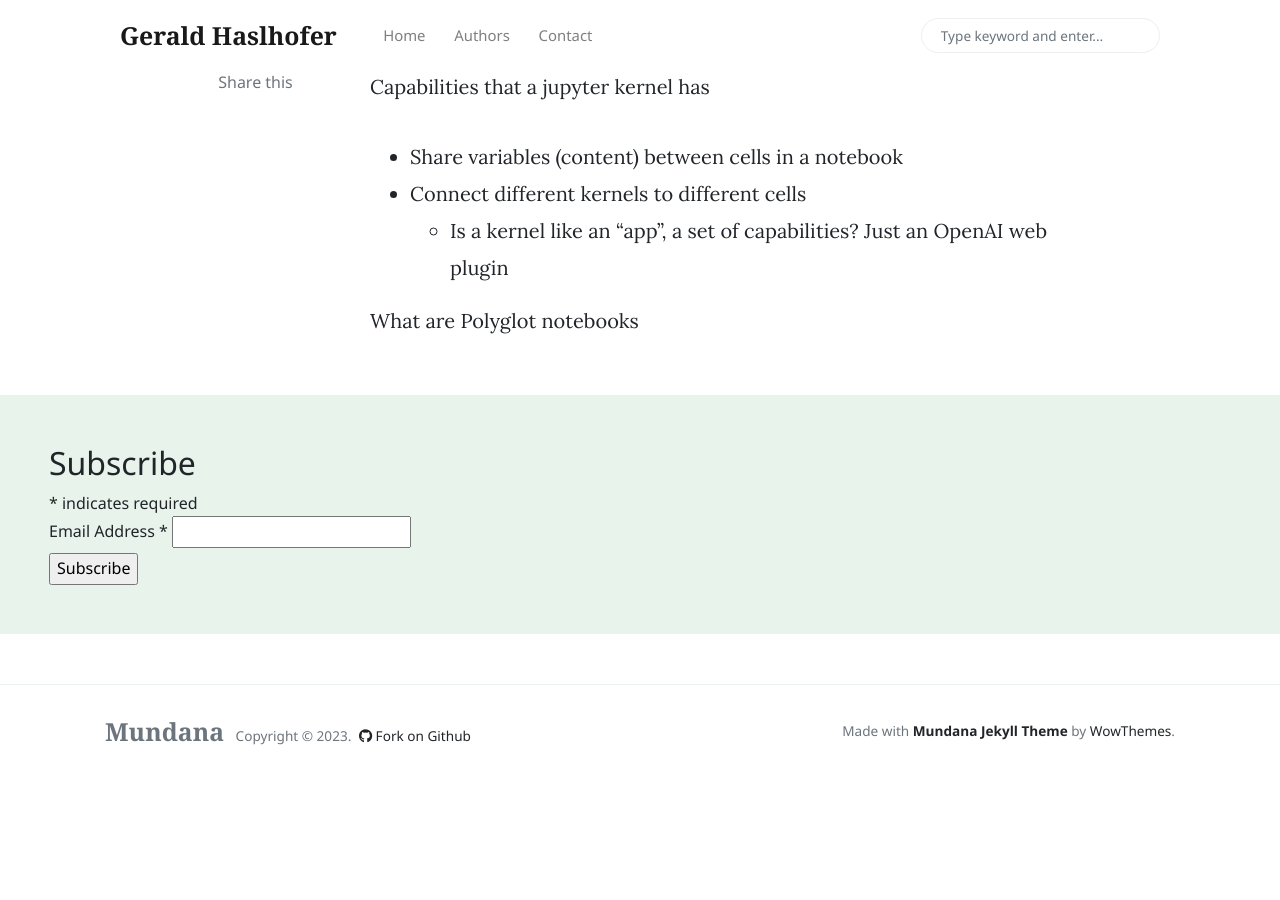
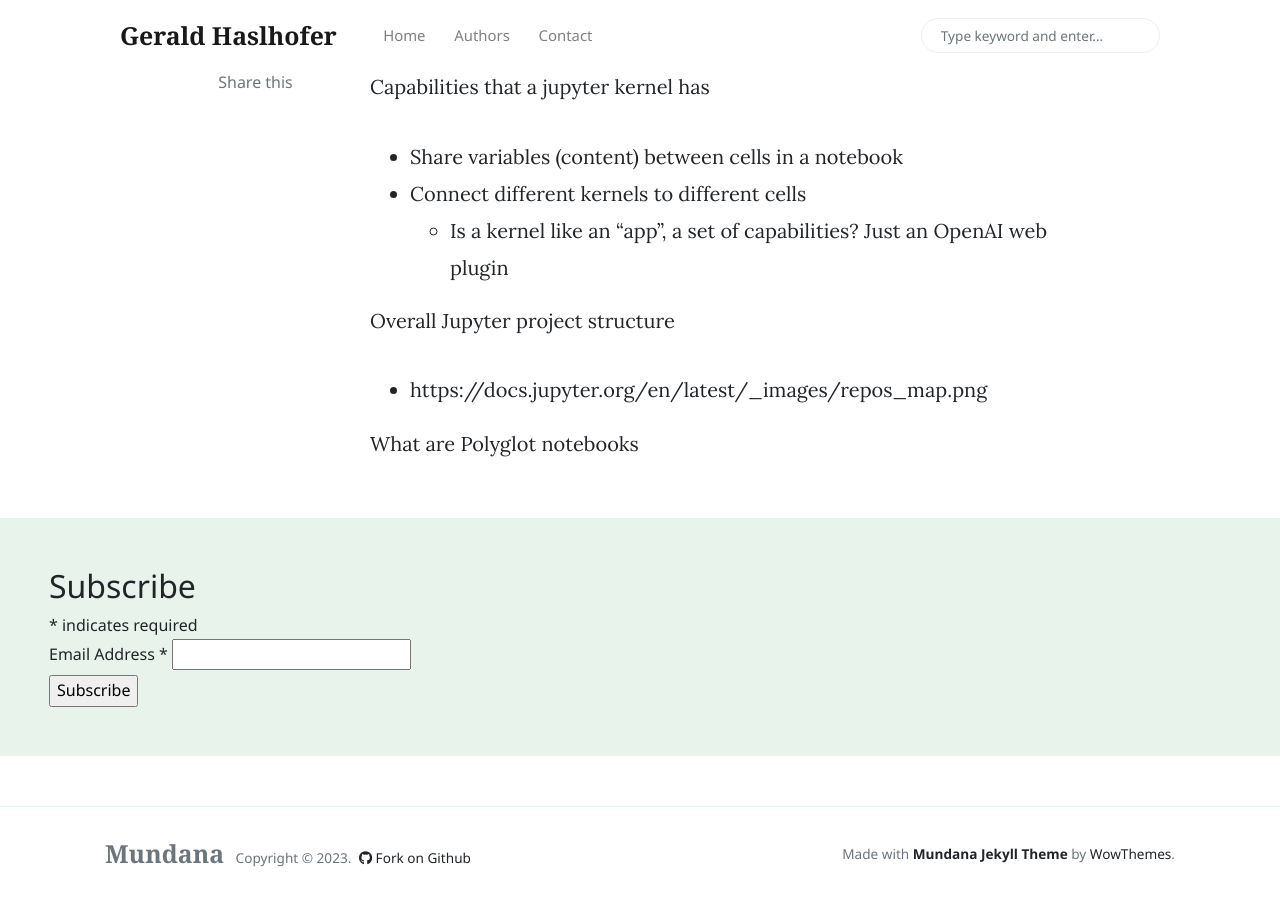
Before and after one commit to haslhofer/haslhofer.github.io, a Jekyll site: the page built from _posts/2023-06-23-jupyter.md, in a window 1280 px wide and 900 px high, scrolled down 979 px. Built offline with Jekyll 4.4.1, drawn with Linux system fonts in a browser that asks for light colours; nearby versions of some CDN libraries; comment, search, counter and statistics services are not loaded; before the commit the page ends 1757 px from its top, so only the background shows below that.

Commit message:
Update 2023-06-23-jupyter.md

```diff
--- a/_posts/2023-06-23-jupyter.md
+++ b/_posts/2023-06-23-jupyter.md
@@ -19,4 +19,7 @@ Capabilities that a jupyter kernel has
 - Connect different kernels to different cells
   - Is a kernel like an "app", a set of capabilities? Just an OpenAI web plugin
 
+Overall Jupyter project structure
+- https://docs.jupyter.org/en/latest/_images/repos_map.png
+
 What are Polyglot notebooks
```
